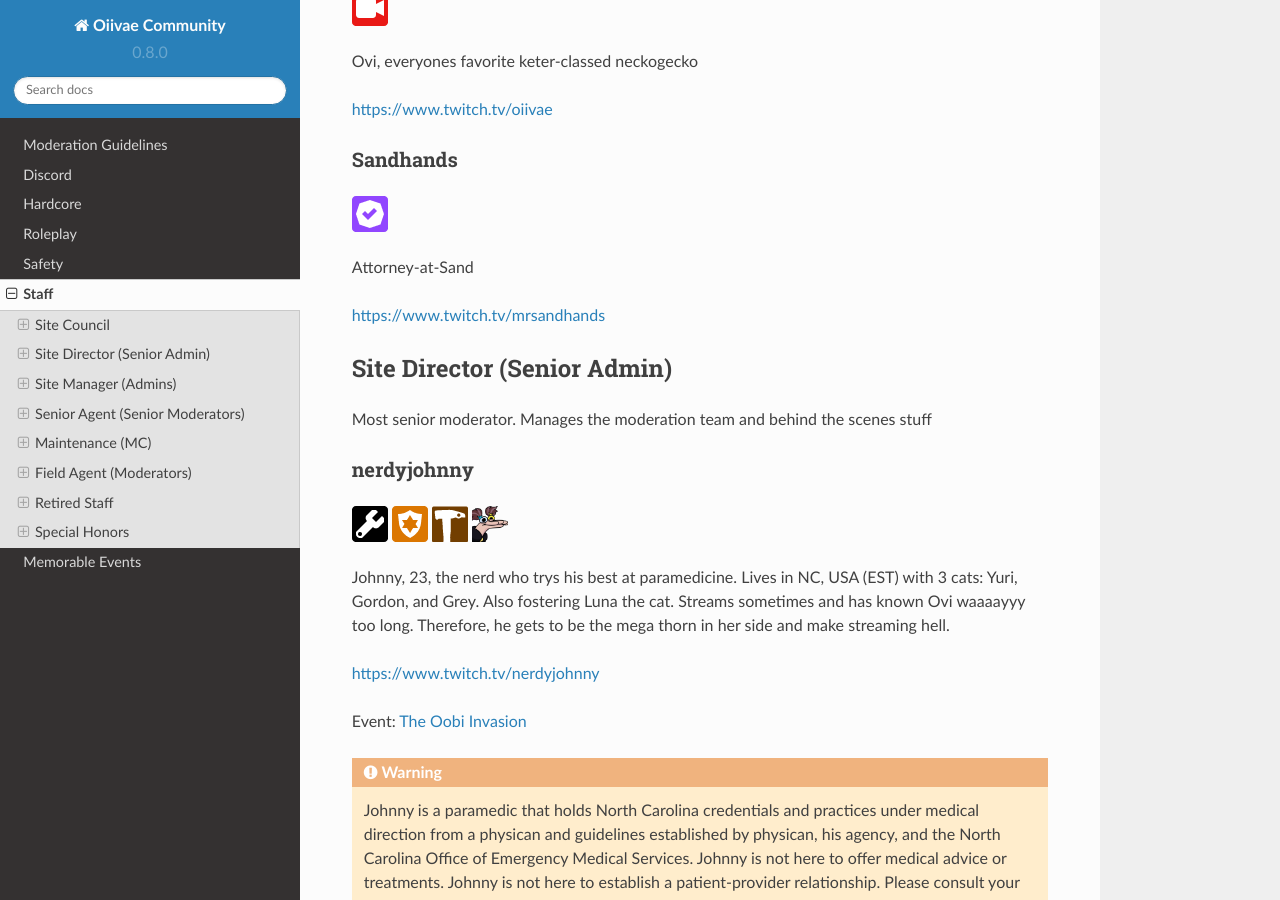
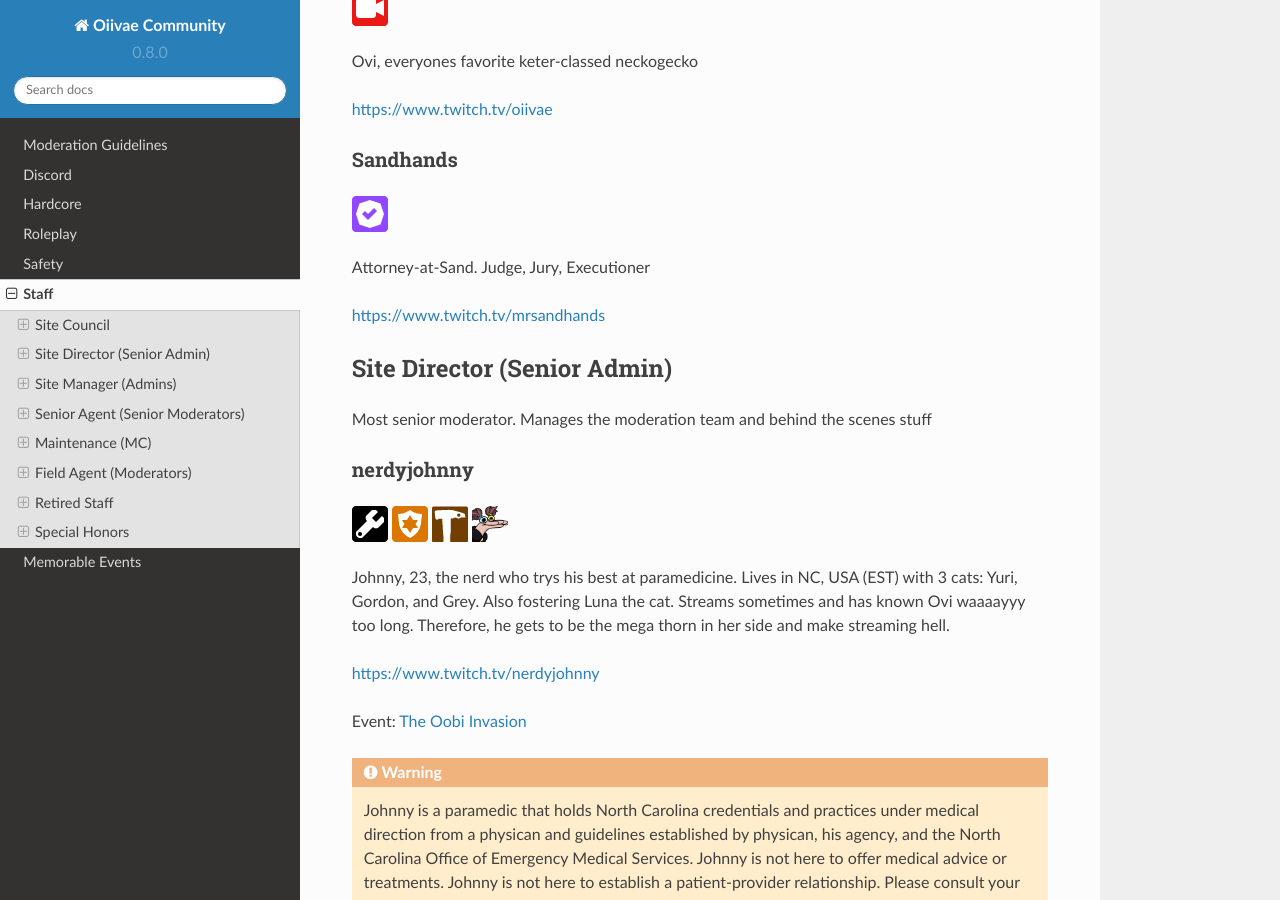
Before and after one commit to nerdyjohnny/ovidoc, a Sphinx documentation site: the page built from docs/source/staff.rst, in a window 1280 px wide and 900 px high, scrolled down 372 px. Built offline with Sphinx 7.4.7 and the Read the Docs theme 2.0.0, drawn with Linux system fonts in a browser that asks for light colours.

Commit message:
Update staff.rst

```diff
--- a/docs/source/staff.rst
+++ b/docs/source/staff.rst
@@ -17,7 +17,7 @@ https://www.twitch.tv/oiivae
 Sandhands
 '''''''
 .. image:: icons/sandhands.png
-Attorney-at-Sand
+Attorney-at-Sand. Judge, Jury, Executioner
 
 https://www.twitch.tv/mrsandhands
 
```
